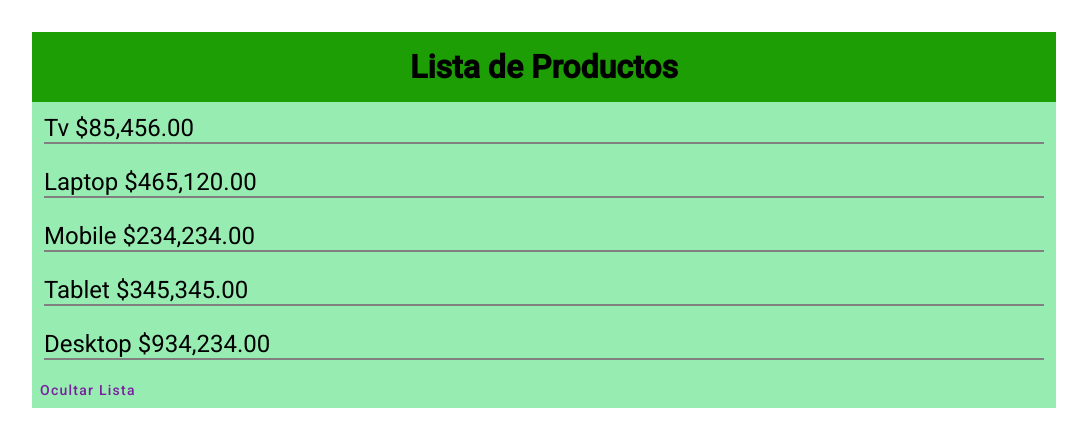
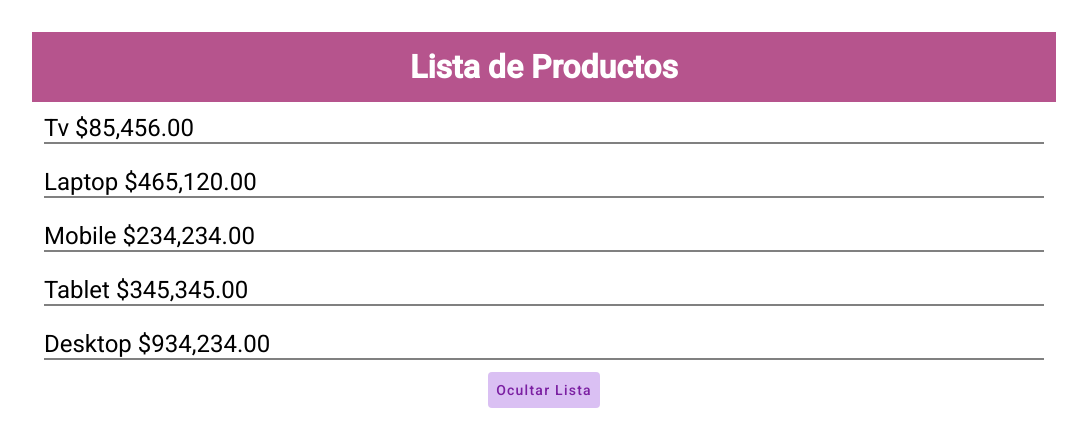
Before and after one commit to cgavernet/PracticaDeAngular, an Angular app: page / in a window 1280 px wide. Shown: the top 446 px of the page, without its empty margins (96-1183 px from the left). Built offline with nearby package versions, Linux system fonts and the light colour scheme.

Commit message:
Add css style for button and list in product-list

```diff
--- a/src/app/product-list/product-list.component.css
+++ b/src/app/product-list/product-list.component.css
@@ -13,12 +13,25 @@
     width: 80%;
     display: flex;
     flex-direction: column;
-    background-color: rgb(151, 236, 177);
+    /* background-color: rgb(226, 218, 226); */
     justify-content: center;
+}
+.wrapper-list > h1{
+    color: white;
+}
+.button-row {
+    width: 100%;
+    display: flex;
+    justify-content: center;
+}
+mat-divider{
+    border-color: blueviolet;
+    margin-top: 1em;
+    margin-bottom: 1em;
 }
 h1{
     text-align: center;
-    background-color: rgb(29, 158, 4);
+    background-color: rgb(182, 84, 141);
     margin-top: 0px;
     padding: 0.5em;
 }
@@ -29,3 +42,6 @@ p{
     font-size: 1.5em;
     border-bottom: 2px gray solid;
 }
+button{
+    background-color: rgb(218, 192, 243);
+}
```
